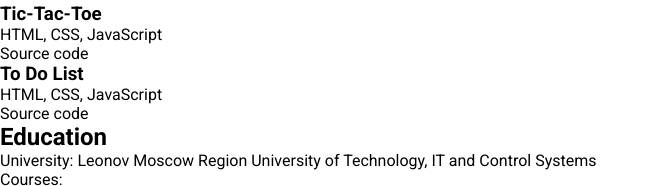
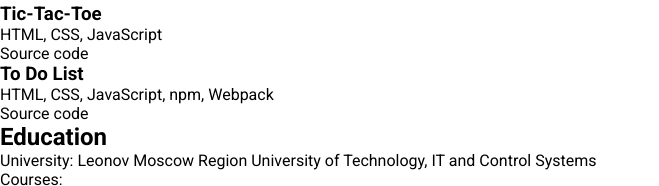
Before and after one commit to turik777/rsschool-cv, a plain HTML site: page index.html in a window 1280 px wide. Shown: the part 2257-2443 px from the top of the page, without its empty margins (0-659 px from the left). Drawn offline with Linux system fonts and the light colour scheme.

Commit message:
fix: update experience section

```diff
--- a/index.html
+++ b/index.html
@@ -138,7 +138,7 @@
             </ul>
             <h3><a href="https://github.com/turik777/todo-list">To Do List</a></h3>
             <ul>
-                <li>HTML, CSS, JavaScript</li>
+                <li>HTML, CSS, JavaScript, npm, Webpack</li>
                 <li><a href="https://github.com/turik777/todo-list">Source code</a></li>
             </ul>
         </section>
```
